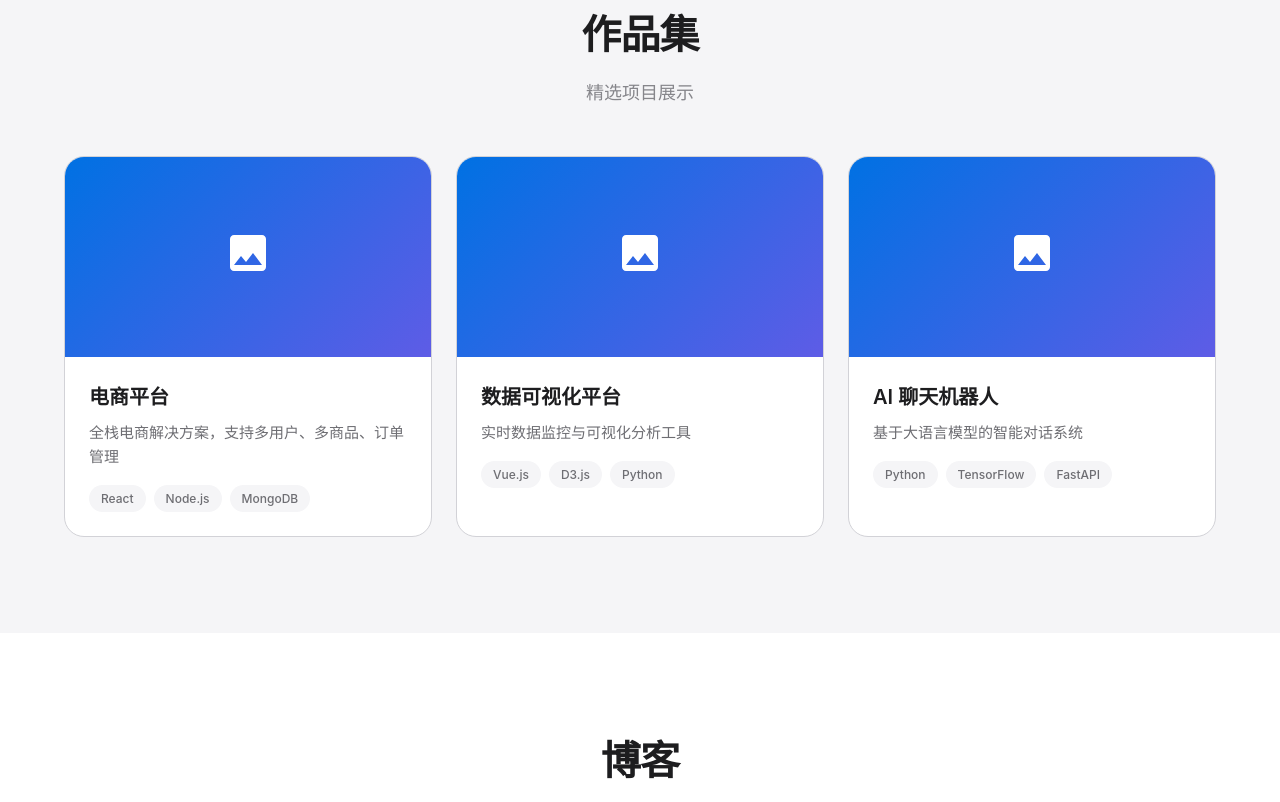
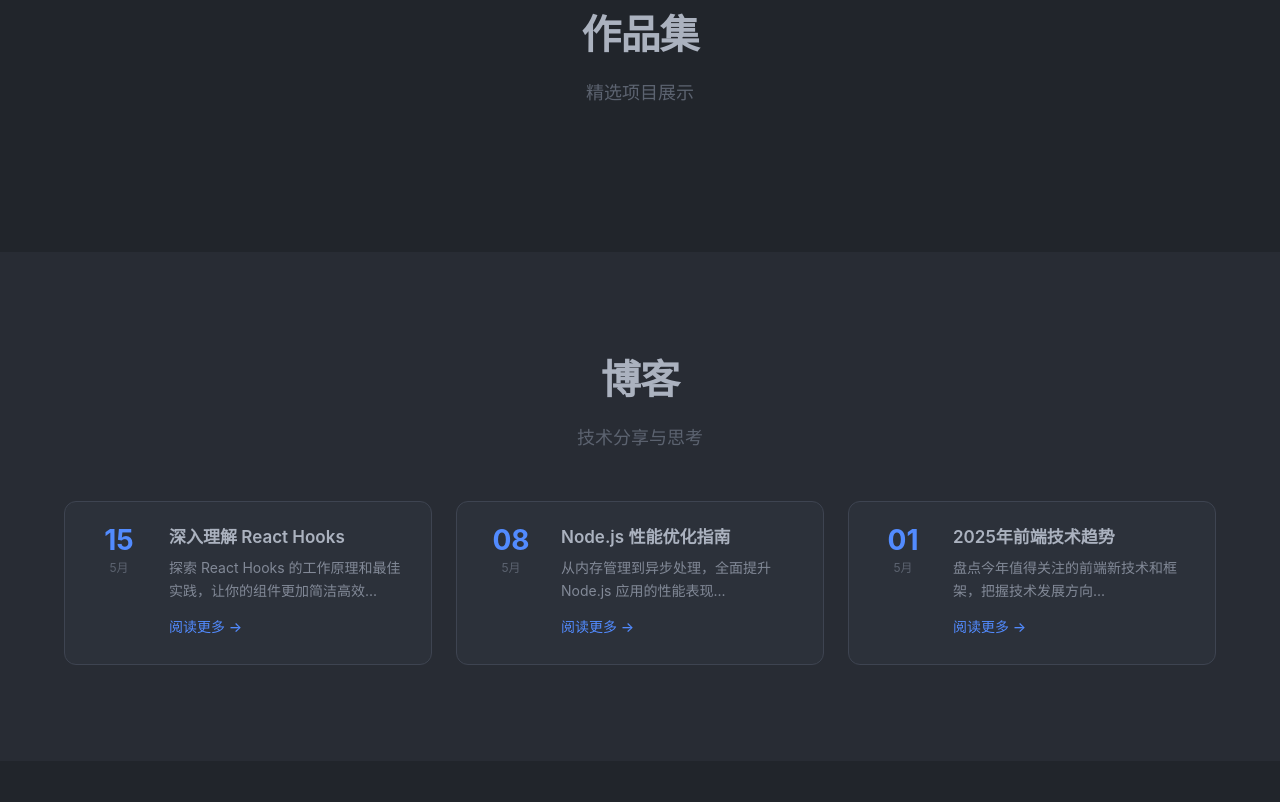
Before and after one commit to Linyiwei895178/Personal-website, a plain HTML site: page personal-website/index.html in a window 1280 px wide. Shown: the part 1969-2771 px from the top of the page. Drawn offline with Linux system fonts and the light colour scheme.

Commit message:
This is the first step for me to establish a personal website ---206/8/3

```diff
--- a/personal-website/index.html
+++ b/personal-website/index.html
@@ -1,9 +1,10 @@
 <!DOCTYPE html>
-<html lang="zh-CN" data-theme="light">
+<html lang="zh-CN" data-theme="dark">
 <head>
     <meta charset="UTF-8">
     <meta name="viewport" content="width=device-width, initial-scale=1.0">
     <title>林毅玮 - 个人网站</title>
+    <link rel="icon" type="image/png" href="forest-mist.png">
     <link rel="stylesheet" href="styles.css">
 </head>
 <body>
@@ -174,60 +175,7 @@
             <h2 class="section-title">作品集</h2>
             <p class="section-subtitle">精选项目展示</p>
             <div class="portfolio-grid">
-                <div class="portfolio-card">
-                    <div class="portfolio-image">
-                        <div class="portfolio-placeholder">
-                            <svg viewBox="0 0 24 24" width="48" height="48" fill="currentColor">
-                                <path d="M21 19V5c0-1.1-.9-2-2-2H5c-1.1 0-2 .9-2 2v14c0 1.1.9 2 2 2h14c1.1 0 2-.9 2-2zM8.5 13.5l2.5 3.01L14.5 12l4.5 6H5l3.5-4.5z"/>
-                            </svg>
-                        </div>
-                    </div>
-                    <div class="portfolio-info">
-                        <h3>电商平台</h3>
-                        <p>全栈电商解决方案，支持多用户、多商品、订单管理</p>
-                        <div class="portfolio-tags">
-                            <span>React</span>
-                            <span>Node.js</span>
-                            <span>MongoDB</span>
-                        </div>
-                    </div>
-                </div>
-                <div class="portfolio-card">
-                    <div class="portfolio-image">
-                        <div class="portfolio-placeholder">
-                            <svg viewBox="0 0 24 24" width="48" height="48" fill="currentColor">
-                                <path d="M21 19V5c0-1.1-.9-2-2-2H5c-1.1 0-2 .9-2 2v14c0 1.1.9 2 2 2h14c1.1 0 2-.9 2-2zM8.5 13.5l2.5 3.01L14.5 12l4.5 6H5l3.5-4.5z"/>
-                            </svg>
-                        </div>
-                    </div>
-                    <div class="portfolio-info">
-                        <h3>数据可视化平台</h3>
-                        <p>实时数据监控与可视化分析工具</p>
-                        <div class="portfolio-tags">
-                            <span>Vue.js</span>
-                            <span>D3.js</span>
-                            <span>Python</span>
-                        </div>
-                    </div>
-                </div>
-                <div class="portfolio-card">
-                    <div class="portfolio-image">
-                        <div class="portfolio-placeholder">
-                            <svg viewBox="0 0 24 24" width="48" height="48" fill="currentColor">
-                                <path d="M21 19V5c0-1.1-.9-2-2-2H5c-1.1 0-2 .9-2 2v14c0 1.1.9 2 2 2h14c1.1 0 2-.9 2-2zM8.5 13.5l2.5 3.01L14.5 12l4.5 6H5l3.5-4.5z"/>
-                            </svg>
-                        </div>
-                    </div>
-                    <div class="portfolio-info">
-                        <h3>AI 聊天机器人</h3>
-                        <p>基于大语言模型的智能对话系统</p>
-                        <div class="portfolio-tags">
-                            <span>Python</span>
-                            <span>TensorFlow</span>
-                            <span>FastAPI</span>
-                        </div>
-                    </div>
-                </div>
+                <!-- 作品将在这里添加 -->
             </div>
         </div>
     </section>
--- a/personal-website/script.js
+++ b/personal-website/script.js
@@ -3,7 +3,7 @@ const themeToggle = document.getElementById('themeToggle');
 const html = document.documentElement;
 
 // 检查本地存储的主题偏好
-const savedTheme = localStorage.getItem('theme') || 'light';
+const savedTheme = localStorage.getItem('theme') || 'dark';
 html.setAttribute('data-theme', savedTheme);
 
 themeToggle.addEventListener('click', () => {
```
Also changed, not shown: personal-website/forest-mist.png (added).
